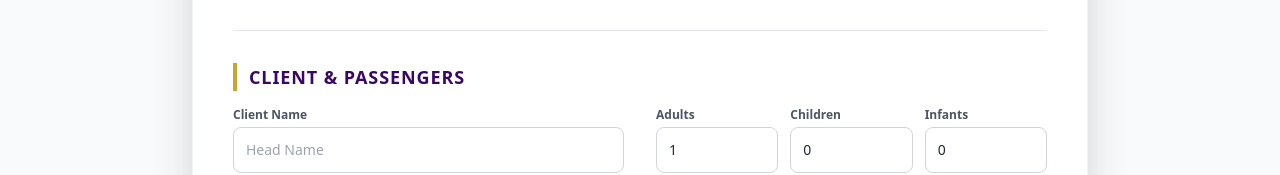
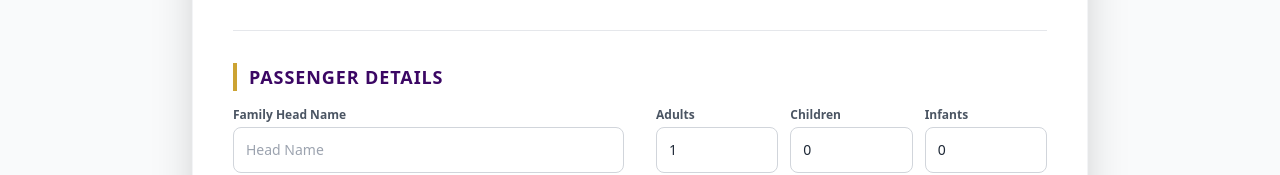
Before and after one commit to bilay07/musafiroon-web, a React (Vite) app in the folder vite-project/: page /customize in a window 1280 px wide. Shown: the part 726-901 px from the top of the page. Built offline with nearby package versions, Linux system fonts and the light colour scheme; no server answers.

Commit message:
customize update

```diff
--- a/vite-project/src/pages/Customize.jsx
+++ b/vite-project/src/pages/Customize.jsx
@@ -209,11 +209,11 @@ Airline: ${finalAirline} (${form.ticketType1} | ${form.ticketType2})
 
           {/* --- SECTION 3: PAX & PASSPORT STATUS --- */}
           <div className="space-y-4">
-            <h3 className="text-lg font-bold text-[#3b0764] border-l-4 border-[#cca332] pl-3 uppercase tracking-wider">Client & Passengers</h3>
+            <h3 className="text-lg font-bold text-[#3b0764] border-l-4 border-[#cca332] pl-3 uppercase tracking-wider">Passenger Details</h3>
             <div className="grid grid-cols-1 md:grid-cols-2 gap-8">
                <div className="space-y-3">
                   <div>
-                    <label className="block text-xs font-bold text-gray-600 mb-1">Client Name</label>
+                    <label className="block text-xs font-bold text-gray-600 mb-1">Family Head Name</label>
                     <input type="text" name="clientName" placeholder="Head Name" value={form.clientName} onChange={handleChange} className="w-full border border-gray-300 rounded-lg p-3 text-sm focus:ring-2 focus:ring-[#cca332] outline-none transition-all" />
                   </div>
                   <div>
```
